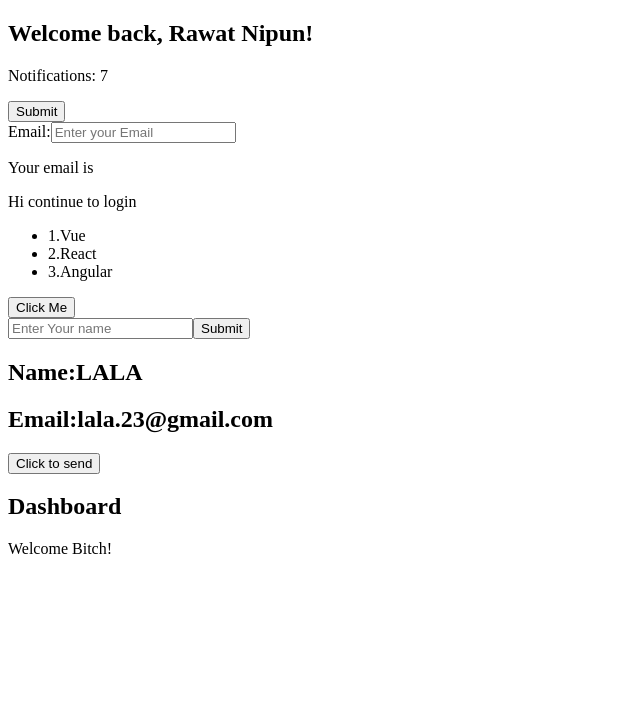
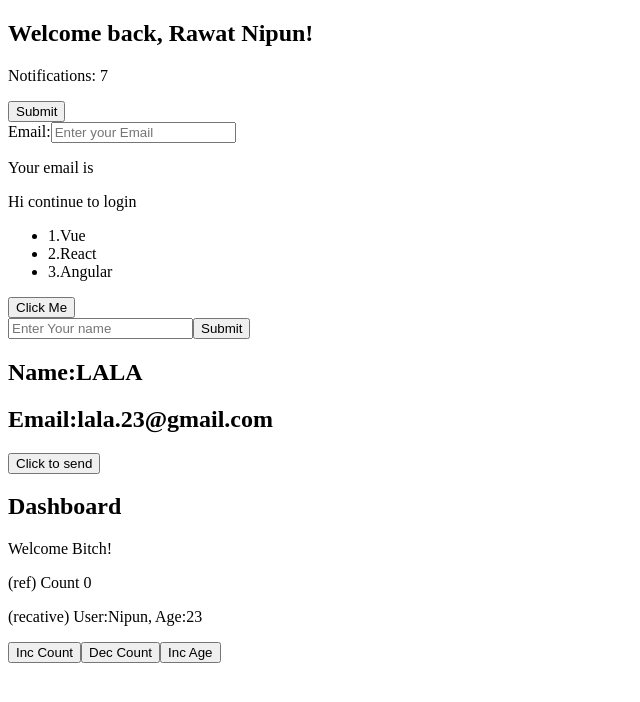
Before and after one commit to NipunShrivats/vueJs_crash, a Vue app: page / in a window 1280 px wide. Shown: the top 702 px of the page, without its empty margins (0-640 px from the left). Built offline with nearby package versions, Linux system fonts and the light colour scheme; the HTML template or start-up script is replaced by a standard one.

Commit message:
recative

```diff
--- a/src/App.vue
+++ b/src/App.vue
@@ -1,5 +1,5 @@
 <script setup lang="ts">
-import { ref } from "vue";
+import { reactive, ref } from "vue";
 import ConditionalRendering from "./ConditionalRendering.vue";
 import EmitingEvents from "./EmitingEvents.vue";
 import Events from "./Events.vue";
@@ -10,6 +10,7 @@ import TemplateSyntax from "./TemplateSyntax.vue";
 import VBind from "./VBind.vue";
 import VModel from "./VModel.vue";
 import LifeCycleHooks from "./LifeCycleHooks.vue";
+import ReactiveElements from "./ReactiveElements.vue";
 
 //
 const message = ref("");
@@ -32,6 +33,7 @@ function handleNotify(msg: string) {
   <p v-if="message">{{ message }}</p>
   <!--  -->
   <LifeCycleHooks />
+  <ReactiveElements />
 </template>
 
 <style scoped></style>
--- /dev/null
+++ b/src/ReactiveElements.vue
@@ -0,0 +1,18 @@
+<template>
+  <div>
+    <p>(ref) Count {{ count }}</p>
+    <p>(recative) User:{{ user.name }}, Age:{{ user.age }}</p>
+    <button @click="count++">Inc Count</button>
+    <button @click="count--">Dec Count</button>
+    <button @click="user.age++">Inc Age</button>
+  </div>
+</template>
+
+<script setup>
+import { ref, reactive } from "vue";
+const count = ref(0);
+const user = reactive({
+  name: "Nipun",
+  age: "23",
+});
+</script>
```
Also changed, not shown: 1 other file (tests, documents, lock files or other folders).
